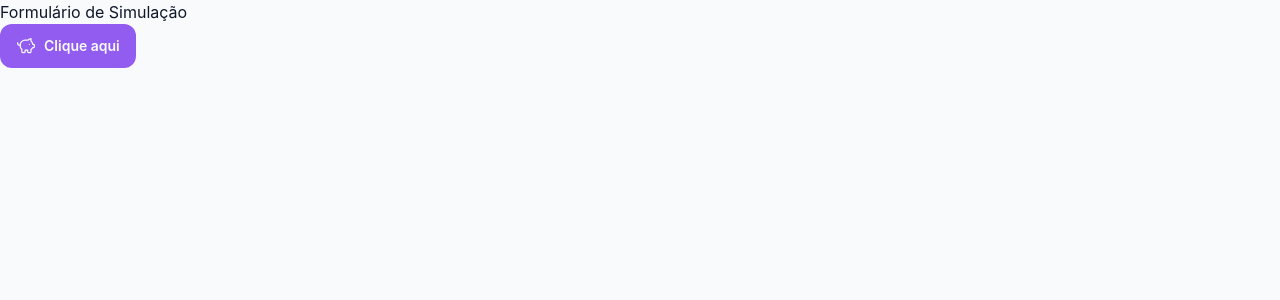
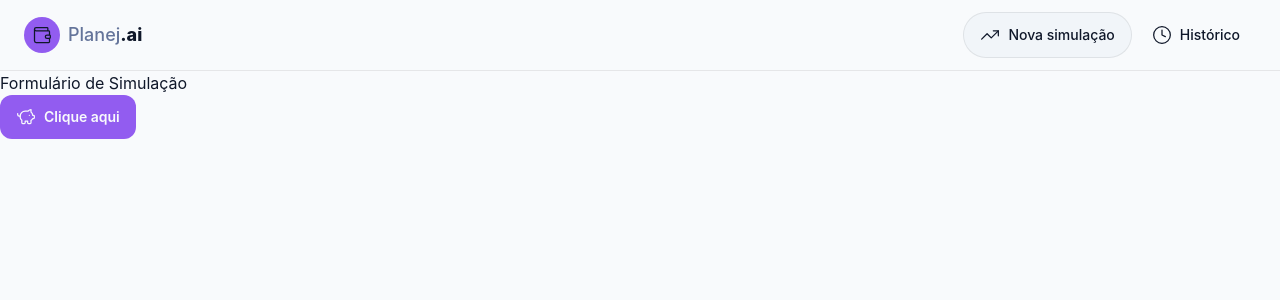
Before and after one commit to Joao-Victor-Queiroz/planejai-dio-bootcamp, a React (Vite) app: page / in a window 1280 px wide. Shown: the top 300 px of the page. Built offline with nearby package versions, Linux system fonts and the light colour scheme.

Commit message:
feat: adiciona layout principal e cabecalho

```diff
--- /dev/null
+++ b/src/components/layout/RootLayout.tsx
@@ -0,0 +1,11 @@
+import { Outlet } from "react-router-dom";
+import { Header } from "../shared/Header";
+
+export function RootLayout() {
+    return (
+        <>
+          <Header />
+          <Outlet />
+        </>
+    )
+}
--- /dev/null
+++ b/src/components/shared/Header.tsx
@@ -0,0 +1,33 @@
+import { Clock, TrendingUp, Wallet } from "lucide-react";
+import { useNavigate } from "react-router-dom";
+import { Button } from "./Button";
+
+
+export function Header(){
+  const navigate = useNavigate();
+
+  return (
+    <header className="border-b border-(--border) px-6 py-3">
+      <nav className="flex items-center justify-between">
+        {/*Logo*/}
+        <div className="flex items-center gap-2">
+          <div className="bg-primary flex h-9 w-9 items-center justify-center rounded-full">
+            <Wallet size={20}/>
+          </div>
+          <span className="text-lg">
+            <span className="text-muted-foreground font-medium">Planej</span>
+            <span className="font-extrabold">.ai</span>
+          </span>
+        </div>
+        <div className="flex items-center gap-1">
+          <Button variant='secondary' icon={TrendingUp} onClick={() => void navigate('/')}>
+            <span className="hidden sm:inline">Nova simulação</span>
+          </Button>
+          <Button variant='ghost' icon={Clock} onClick={() => void navigate('/historico')}>
+            <span className="hidden sm:inline">Histórico</span>
+          </Button>
+        </div>
+      </nav>
+    </header>
+  )
+}
--- a/src/router.tsx
+++ b/src/router.tsx
@@ -1,9 +1,11 @@
 import { createBrowserRouter } from 'react-router-dom';
 import { Button } from './components/shared/Button';
 import { PiggyBank } from 'lucide-react';
+import { RootLayout } from './components/layout/RootLayout';
 
 export const router = createBrowserRouter([
     {
+        element: <RootLayout />,
         children: [
             {
                 path: '/',
```
